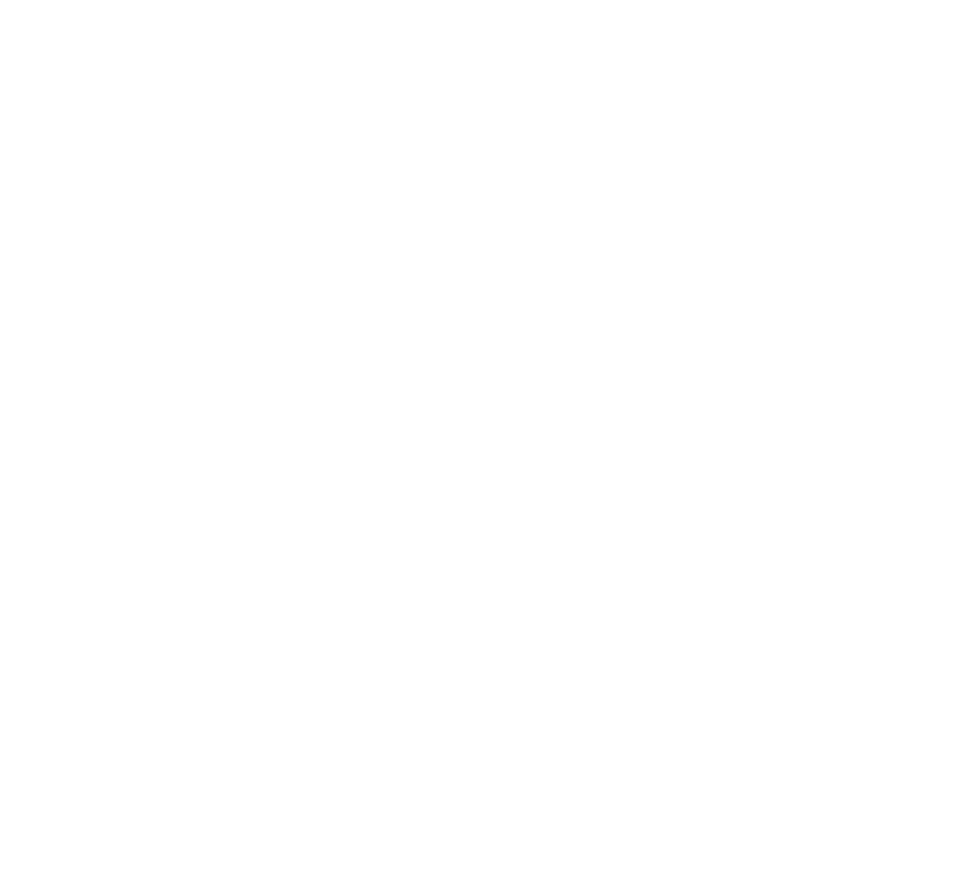
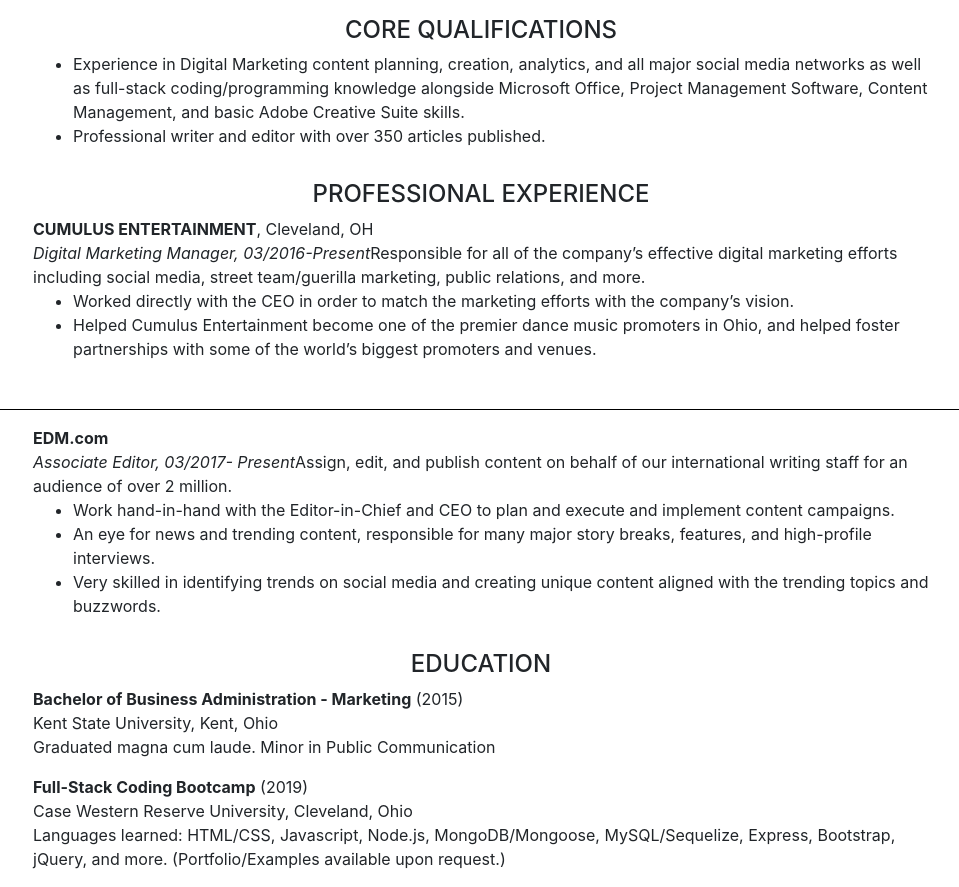
Before and after one commit to nyopko/Personal-Website, a React (Create React App) app: page /resume in a window 1280 px wide. Shown: the part 325-1212 px from the top of the page, without its empty margins (159-1118 px from the left). Before the commit the page ends 800 px from the top, so only its background shows below. Built offline with nearby package versions, Linux system fonts and the light colour scheme.

Commit message:
Created resume component and added it to resume page, needs style now

```diff
--- a/src/App.css
+++ b/src/App.css
@@ -66,6 +66,25 @@
   margin-top: 20px;
 }
 
+/* Resume Page Styles */
+
+#resumeName{
+  text-align: center;
+}
+
+hr {
+  border: 0;
+  clear:both;
+  display:block;
+  width: 96%;
+  background-color:black;
+  height: 1px;
+}
+
+.resumeDetails{
+  width: 70%
+}
+
 @media (max-width: 767px) {
 
 #navBar{
--- /dev/null
+++ b/src/Components/Resume/index.js
@@ -0,0 +1,71 @@
+import React from 'react';
+import Grid from '@material-ui/core/Grid';
+// import './style.css';
+
+function Resume() {
+    return (
+        <div id="resumePage">
+            <Grid
+                container
+                direction="column"
+                justify="space-around"
+                alignItems="center"
+            >
+                <h1 id="resumeName">My Resume</h1>
+                <p id="resumeLinks">(440) 488-3436 &#8226; <a href="mailto: nickyopko@gmail.com">nickyopko@gmail.com</a> &#8226; <a href="https://www.linkedin.com/in/yopko/">linkedin.com/in/yopko</a> </p>
+                <hr />
+                <h4 class="resumeHeaders">CAREER OBJECTIVE</h4>
+                <p class="resumeDetails">Digital Marketing Specialist seeking opportunities to work on creative, high-tech marketing campaigns and related projects in the technology world.</p>
+                <h4 class="resumeHeaders">CORE QUALIFICATIONS</h4>
+                <p class="resumeDetails">
+                    <ul>
+                        <li>Experience in Digital Marketing content planning, creation, analytics, and all major social media networks as well as full-stack coding/programming knowledge alongside Microsoft Office, Project Management Software, Content Management, and basic Adobe Creative Suite skills.</li>
+                        <li>Professional writer and editor with over 350 articles published.</li>
+                    </ul>
+                </p>
+                <h4 class="resumeHeaders">PROFESSIONAL EXPERIENCE</h4>
+                <p class="resumeDetails">
+                <b>CUMULUS ENTERTAINMENT</b>, Cleveland, OH
+                <br />
+                <i>Digital Marketing Manager, 03/2016-Present</i>
+                Responsible for all of the company’s effective digital marketing efforts including social media, street team/guerilla marketing, public relations, and more.
+                    <ul>
+                        <li>Worked directly with the CEO in order to match the marketing efforts with the company’s vision.</li>
+                        <li>Helped Cumulus Entertainment become one of the premier dance music promoters in Ohio, and helped foster partnerships with some of the world’s biggest promoters and venues.</li>
+                    </ul>
+                </p>
+                <hr />
+                <p class="resumeDetails">
+                <b>EDM.com</b>
+                <br />
+                <i>Associate Editor, 03/2017- Present</i>
+                Assign, edit, and publish content on behalf of our international writing staff for an audience of over 2 million.
+                    <ul>
+                        <li>Work hand-in-hand with the Editor-in-Chief and CEO to plan and execute and implement content campaigns.</li>
+                        <li>An eye for news and trending content, responsible for many major story breaks, features, and high-profile interviews.</li>
+                        <li>Very skilled in identifying trends on social media and creating unique content aligned with the trending topics and buzzwords.</li>
+                    </ul>
+                </p>
+                <h4 class="resumeHeaders">EDUCATION</h4>
+                <p class="resumeDetails">
+                <b>Bachelor of Business Administration - Marketing</b> (2015)
+                <br />
+                Kent State University, Kent, Ohio
+                <br />
+                Graduated magna cum laude. Minor in Public Communication
+                </p>
+                <p class="resumeDetails">
+                <b>Full-Stack Coding Bootcamp</b> (2019)
+                <br />
+                Case Western Reserve University, Cleveland, Ohio
+                <br />
+                Languages learned: HTML/CSS, Javascript, Node.js, MongoDB/Mongoose, MySQL/Sequelize, Express, Bootstrap, jQuery, and more. (Portfolio/Examples available upon request.)
+                </p>
+
+            </Grid>
+        </div>
+
+    );
+}
+
+export default Resume;
--- a/src/Pages/resume.js
+++ b/src/Pages/resume.js
@@ -5,6 +5,7 @@
 
 // Content import
 import SubPageHeader from '../Components/AboutHeader';
+import Resume from "../Components/Resume";
 
 
 class App extends Component {
@@ -18,6 +19,7 @@
                     alignItems="center"
                 >
                     <SubPageHeader />
+                    <Resume />
                 </Grid>
             </div>
         );
```
